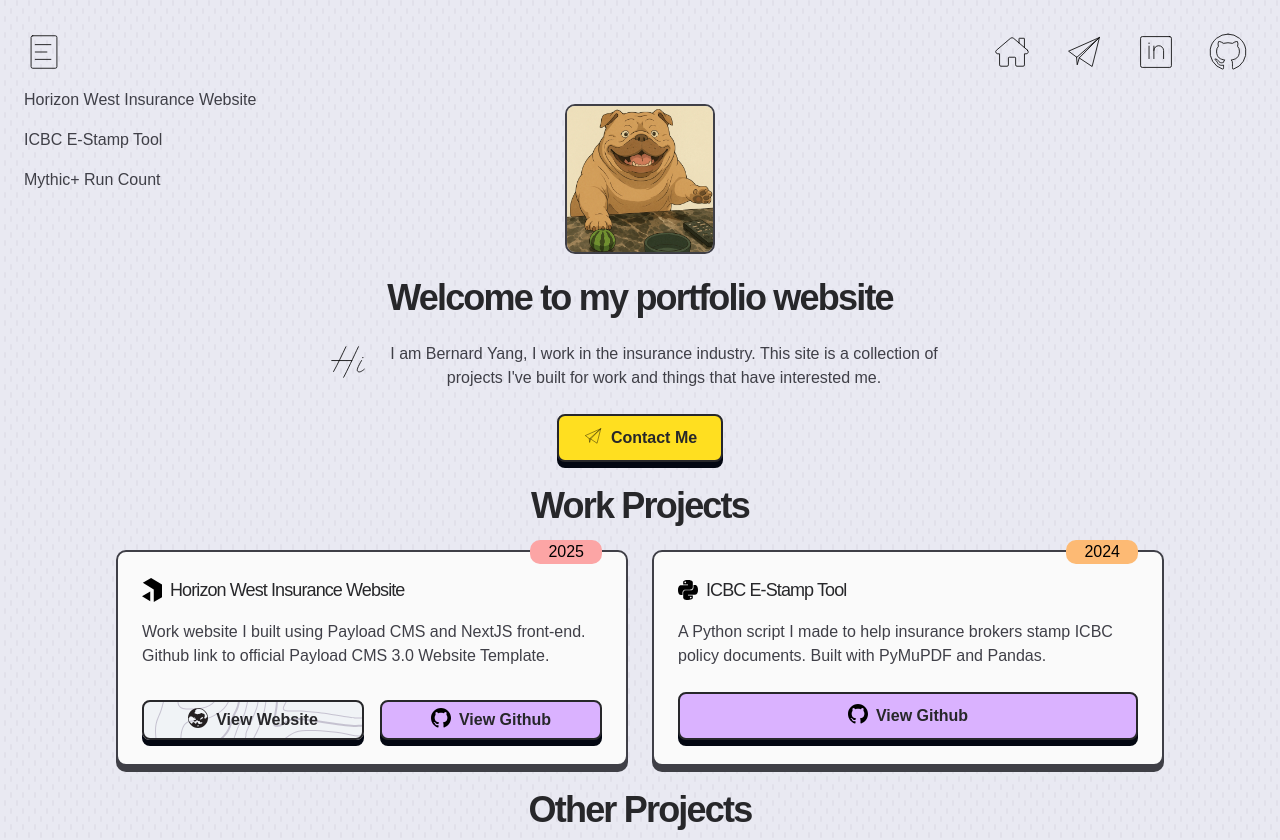
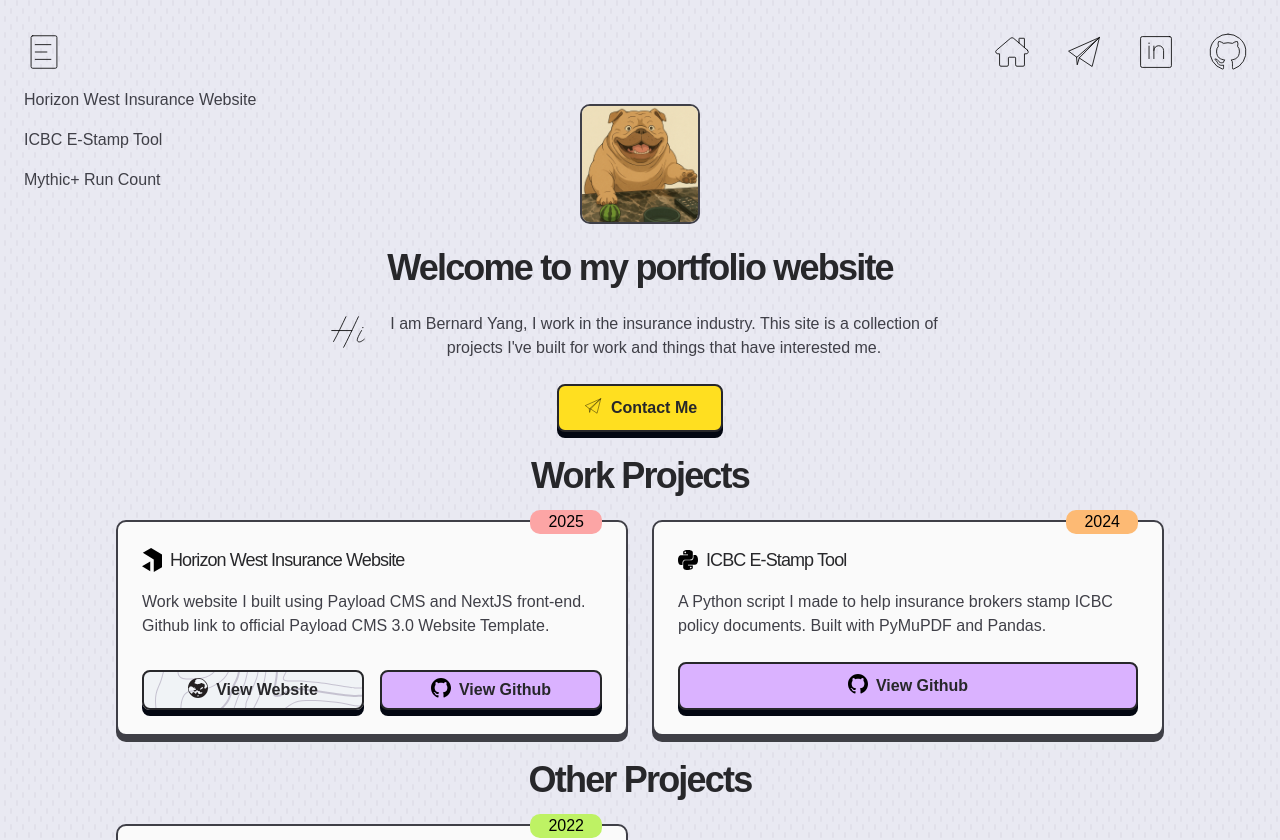
Before and after one commit to WebDevBernard/next-portfolio, a Next.js app: page / in a window 1280 px wide. Shown: the top 840 px of the page. Built offline with nearby package versions, Linux system fonts and the light colour scheme; a web font is replaced by a local one.

Commit message:
update og image

```diff
--- a/src/components/Avatar.tsx
+++ b/src/components/Avatar.tsx
@@ -13,8 +13,8 @@
 
   return (
     <Image
-      width={150}
-      height={150}
+      width={120}
+      height={120}
       className={cn(
         "rounded-lg border-2 border-zinc-700 relative cursor-pointer",
         bounce && "animate-[wiggle_1s_ease-in-out]"
```
Also changed, not shown: public/opengraph-image.webp.
